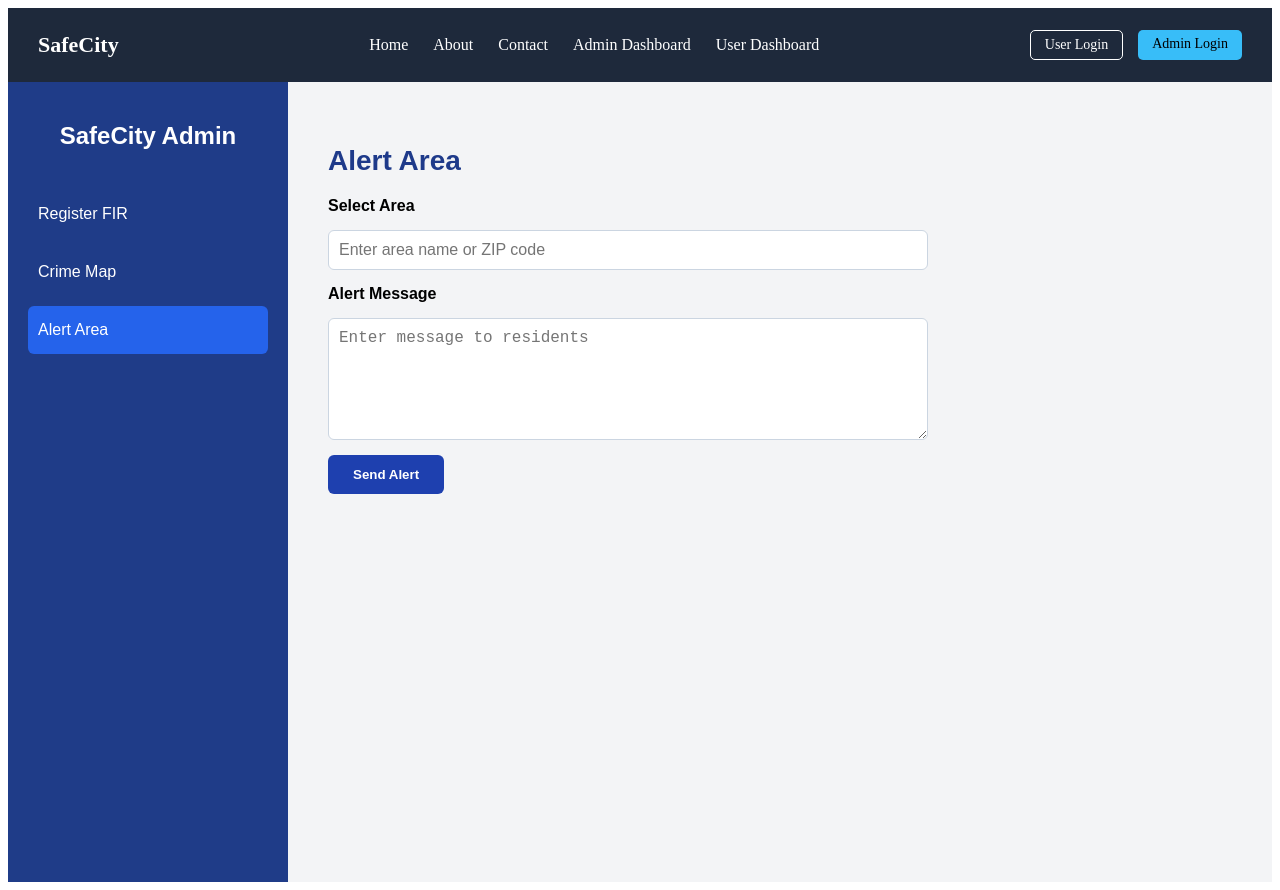
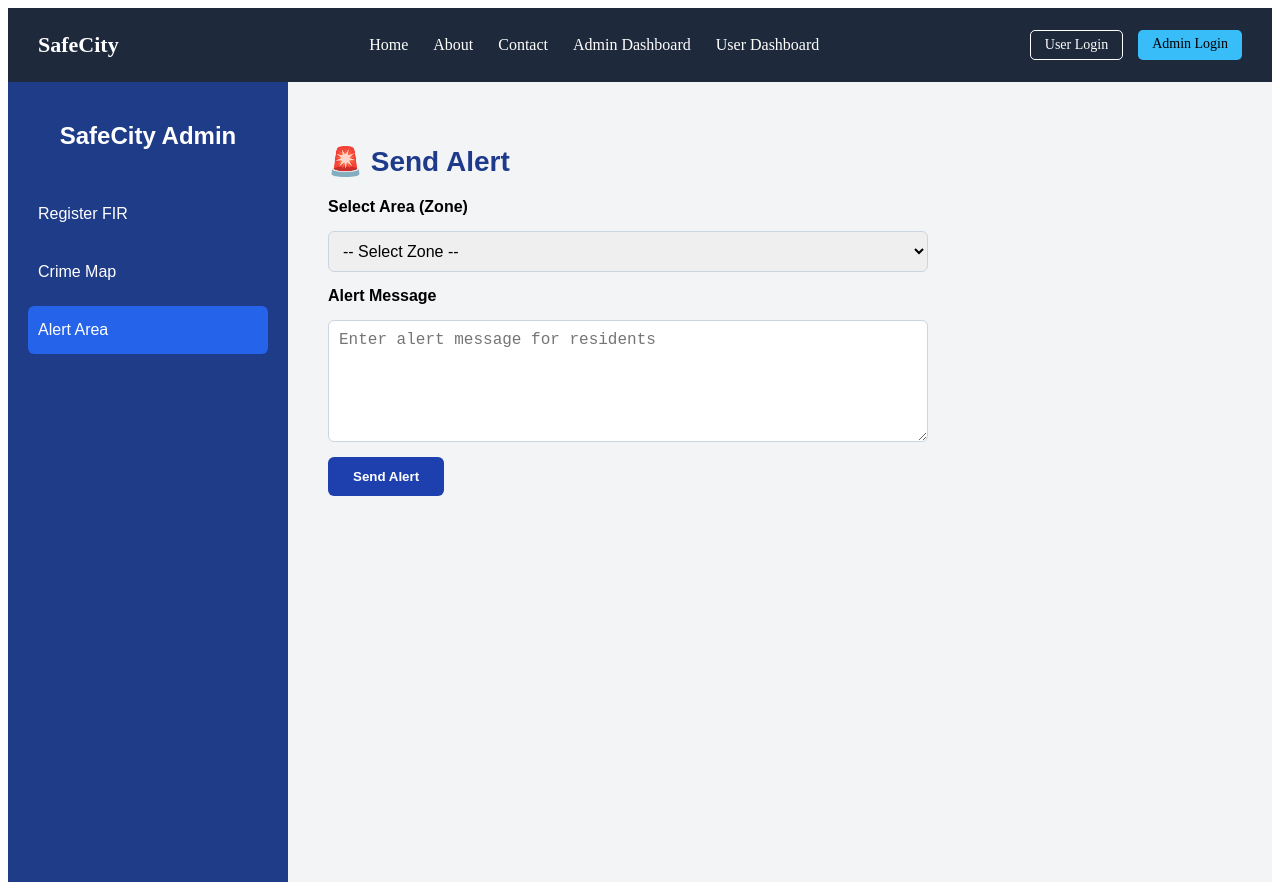
Before and after one commit to AnanyaMad06/Hackdeck_2026, a React (Create React App) app: page /admindashboard in a window 1280 px wide. Both pictures are taken after a click on the item "Alert Area". Built offline with nearby package versions, Linux system fonts and the light colour scheme.

Commit message:
Saftey Alert  API added

```diff
--- a/src/admin/AlertArea.js
+++ b/src/admin/AlertArea.js
@@ -1,15 +1,73 @@
-import React from "react";
+import React, { useState } from "react";
+
+/**
+ * zone → area mapping
+ * zone number is what will be sent to API
+ */
+const zones = [
+  { zone: 1, name: "Jawahar Nagar & City Centre" },
+  { zone: 2, name: "Best Nagar & Motilal Nagar" },
+  { zone: 3, name: "Bangur Nagar & Link Road" },
+  { zone: 4, name: "Aarey Colony" },
+  { zone: 5, name: "Film City & IT Parks" },
+  { zone: 6, name: "Gokuldham & Yashodham" },
+  { zone: 7, name: "Dindoshi & Nagari Niwas" },
+  { zone: 8, name: "Oshiwara District Centre (ODC)" },
+  { zone: 9, name: "Goregaon–Mulund Link Road" },
+];
 
 function AlertArea() {
+  const [zone, setZone] = useState("");
+  const [message, setMessage] = useState("");
+
+  const handleSubmit = async (e) => {
+    e.preventDefault();
+
+    const payload = {
+      zoneNumber: zone,
+      message: message,
+    };
+
+    console.log("Payload to send:", payload);
+
+    await fetch("localhost:5000/api/alert", {
+      method: "POST",
+      headers: {
+        "Content-Type": "application/json",
+      },
+      body: JSON.stringify(payload),
+    });
+
+    setZone("");
+    setMessage("");
+  };
+
   return (
     <div className="tab-content">
-      <h2>Alert Area</h2>
-      <form className="alert-form">
-        <label>Select Area</label>
-        <input type="text" placeholder="Enter area name or ZIP code" />
+      <h2>🚨 Send Alert</h2>
+
+      <form className="alert-form" onSubmit={handleSubmit}>
+        <label>Select Area (Zone)</label>
+        <select
+          value={zone}
+          onChange={(e) => setZone(e.target.value)}
+          required
+        >
+          <option value="">-- Select Zone --</option>
+          {zones.map((item) => (
+            <option key={item.zone} value={item.zone}>
+              Zone {item.zone} – {item.name}
+            </option>
+          ))}
+        </select>
 
         <label>Alert Message</label>
-        <textarea placeholder="Enter message to residents"></textarea>
+        <textarea
+          placeholder="Enter alert message for residents"
+          value={message}
+          onChange={(e) => setMessage(e.target.value)}
+          required
+        />
 
         <button type="submit">Send Alert</button>
       </form>
```
